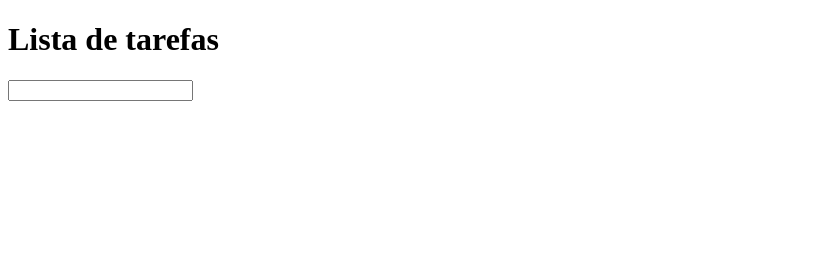
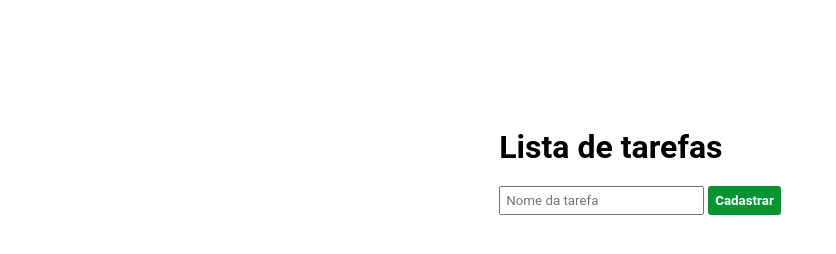
Before and after one commit to PhilipeF/exerc-cio_jquery, a plain HTML site: page index.htm in a window 1280 px wide. Shown: the whole page, without its empty margins (0-836 px from the left). Drawn offline with nearby package versions, Linux system fonts and the light colour scheme.

```diff
--- a/index.htm
+++ b/index.htm
@@ -5,13 +5,16 @@
     <meta charset="UTF-8">
     <meta name="viewport" content="width=device-width, initial-scale=1.0">
     <title>Lista de tarefas</title>
+
+    <link rel="stylesheet" href="style.css">
+
 </head>
 
 <body>
     <form>
         <h1>Lista de tarefas</h1>
-        <input type="text" id="">
-
+        <input type="text" id="taskName" placeholder="Nome da tarefa">
+        <button type="submit">Cadastrar</button>
     </form>
     <script src="https://code.jquery.com/jquery-3.7.1.min.js"></script>
 
--- /dev/null
+++ b/style.css
@@ -0,0 +1,32 @@
+* {
+    margin: 0;
+    padding: 0;
+    box-sixing: border-box;
+
+    font-family: 'Roboto', sans-serif;
+}
+
+body {
+    display: flex;
+    margin: 10% 0;
+    justify-content: center;
+    height: 100vh
+}
+
+h1 {
+    margin-bottom: 20px;
+}
+
+form input {
+    padding: 5px;
+}
+
+form button {
+    padding: 7px;
+    background: #009432;
+    cursor: pointer;
+    border: none;
+    border-radius: 3px;
+    font-weight: bold;
+    color: #fff;
+}
```
